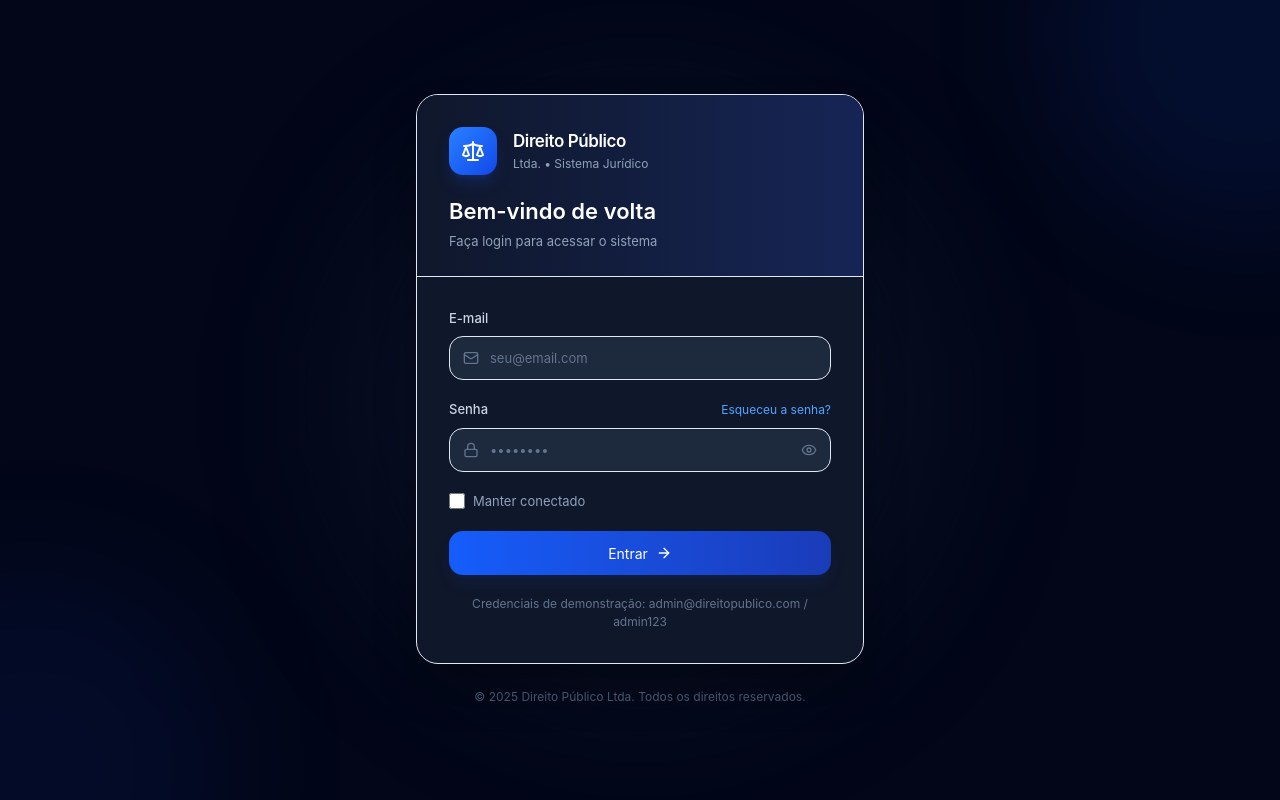
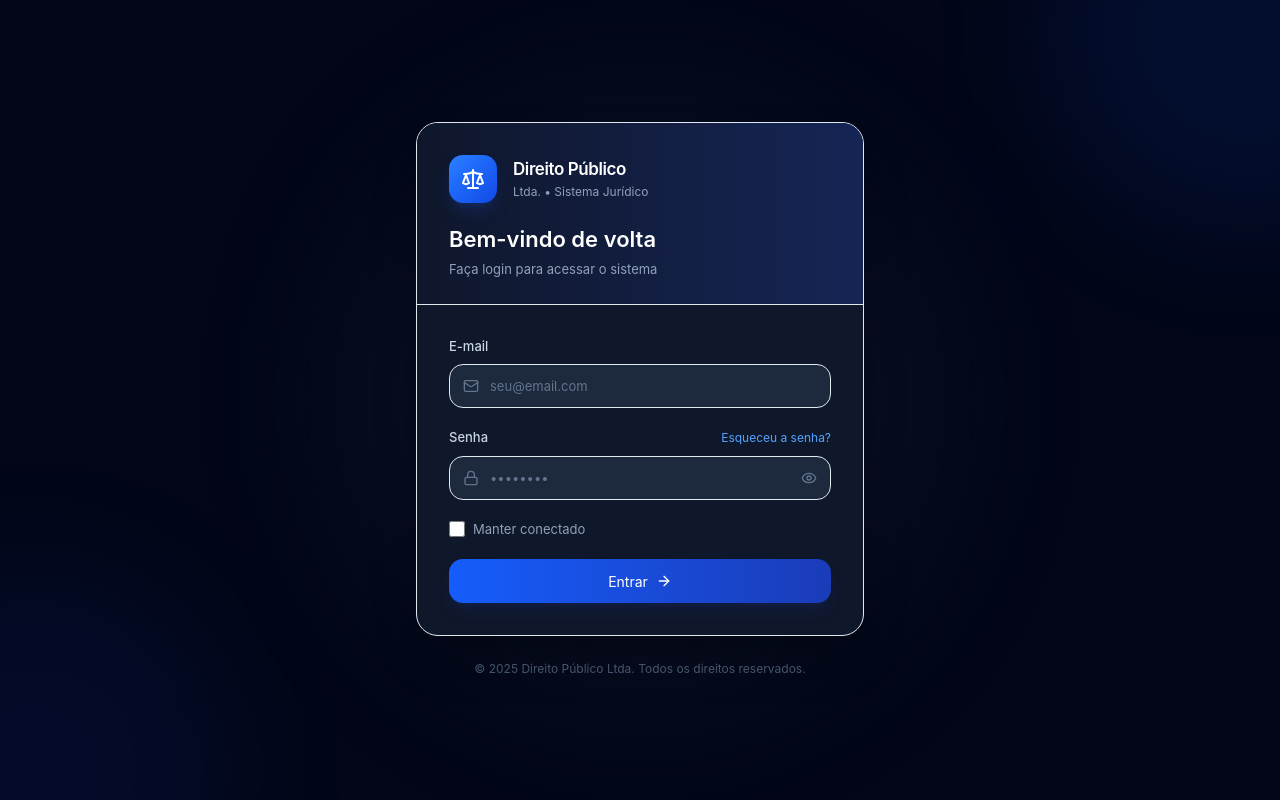
Before and after one commit to RomanoBoldrin/sistema-gestao-processos, a Next.js app: page /login in a window 1280 px wide. Built offline with nearby package versions, Linux system fonts and the light colour scheme.

Commit message:
chore: remove example text

```diff
--- a/src/components/pages/Login.jsx
+++ b/src/components/pages/Login.jsx
@@ -176,13 +176,6 @@ export function Login() {
                 </>
               )}
             </button>
-
-            <p
-              className="text-center text-slate-500"
-              style={{ fontSize: "12px" }}
-            >
-              Credenciais de demonstração: admin@direitopublico.com / admin123
-            </p>
           </form>
         </div>
 
```
